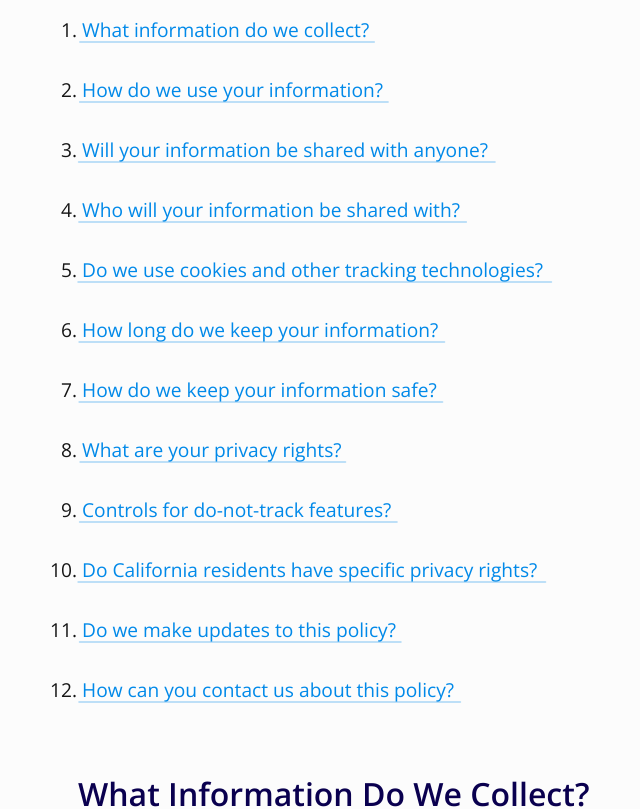
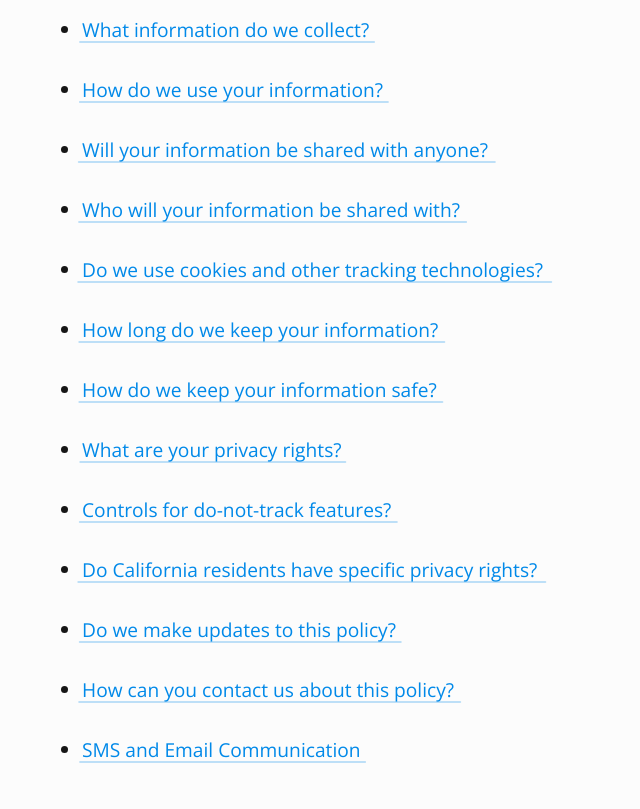
Before and after one commit to fastlinesafetytraining/accoric, a Next.js app: page /privacy-policy in a window 1280 px wide. Shown: the part 860-1669 px from the top of the page, without its empty margins (130-770 px from the left). Built offline with nearby package versions, Linux system fonts and the light colour scheme; no server answers.

Commit message:
Updated Policy page as per management. Added scroll-margin-top offest amount.

```diff
--- a/app/(pages)/(policy)/privacy-policy/page.tsx
+++ b/app/(pages)/(policy)/privacy-policy/page.tsx
@@ -1,13 +1,69 @@
-import React from 'react';
-import type { Metadata } from 'next';
-import styles from '@styles/pages/policyPage.module.scss';
+import React from "react";
+import type { Metadata } from "next";
+import styles from "@styles/pages/policyPage.module.scss";
 
 export const metadata: Metadata = {
-	title: 'Privacy Policy | Policy | Accoric',
-	description: 'Read our Privacy Policy to understand how we collect, use, and protect your personal information.',
+	title: "Privacy Policy | Policy | Accoric",
+	description:
+		"Read our Privacy Policy to understand how we collect, use, and protect your personal information.",
 };
 
 export default function PrivacyPolicyPage() {
+	const tableOfContents = [
+		{
+			href: "#what-information-do-we-collect",
+			label: "What information do we collect?",
+		},
+		{
+			href: "#how-do-we-use-your-information",
+			label: "How do we use your information?",
+		},
+		{
+			href: "#will-your-information-be-shared-with-anyone",
+			label: "Will your information be shared with anyone?",
+		},
+		{
+			href: "#who-will-your-information-be-shared-with",
+			label: "Who will your information be shared with?",
+		},
+		{
+			href: "#do-we-use-cookies-and-other-tracking-technologies",
+			label: "Do we use cookies and other tracking technologies?",
+		},
+		{
+			href: "#how-long-do-we-keep-your-information",
+			label: "How long do we keep your information?",
+		},
+		{
+			href: "#how-do-we-keep-your-information-safe",
+			label: "How do we keep your information safe?",
+		},
+		{
+			href: "#what-are-your-privacy-rights",
+			label: "What are your privacy rights?",
+		},
+		{
+			href: "#controls-for-do-not-track-features",
+			label: "Controls for do-not-track features?",
+		},
+		{
+			href: "#do-california-residents-have-specific-privacy-rights",
+			label: "Do California residents have specific privacy rights?",
+		},
+		{
+			href: "#do-we-make-updates-to-this-policy",
+			label: "Do we make updates to this policy?",
+		},
+		{
+			href: "#how-can-you-contact-us-about-this-policy",
+			label: "How can you contact us about this policy?",
+		},
+		{
+			href: "#sms-and-email-communication",
+			label: "SMS and Email Communication",
+		},
+	];
+
 	return (
 		<div className={styles.policyPage}>
 			<div className={styles.policyHeader}>
@@ -16,7 +72,7 @@ export default function PrivacyPolicyPage() {
 			</div>
 
 			<div className={styles.policyContent}>
-				<div aria-label="Privacy Policy Introduction">
+				<div aria-label='Privacy Policy Introduction'>
 					<p>
 						Thank you for choosing to be part of our community at RORI
 						Technologies LLC, DBA Accoric, a New York Corporation (“Company”,
@@ -24,7 +80,7 @@ export default function PrivacyPolicyPage() {
 						information and your right to privacy. If you have any questions or
 						concerns about our policy, or practices with regards to your
 						personal information, please contact us at{" "}
-						<a href="mailto:info@accoric.com">info@accoric.com</a>
+						<a href='mailto:info@accoric.com'>info@accoric.com</a>
 					</p>
 
 					<p>
@@ -52,75 +108,20 @@ export default function PrivacyPolicyPage() {
 						sharing your personal information with us.
 					</p>
 				</div>
-				<div aria-label="Table Of Content" className="tableOfContents">
+				<div aria-label='Table Of Content' className='tableOfContents'>
 					<h2>Table of Contents</h2>
-					<ol>
-						<li>
-							<a href="#what-information-do-we-collect">
-								What information do we collect?
-							</a>
-						</li>
-						<li>
-							<a href="#how-do-we-use-your-information">
-								How do we use your information?
-							</a>
-						</li>
-						<li>
-							<a href="#will-your-information-be-shared-with-anyone">
-								Will your information be shared with anyone?
-							</a>
-						</li>
-						<li>
-							<a href="#who-will-your-information-be-shared-with">
-								Who will your information be shared with?
-							</a>
-						</li>
-						<li>
-							<a href="#do-we-use-cookies-and-other-tracking-technologies">
-								Do we use cookies and other tracking technologies?
-							</a>
-						</li>
-						<li>
-							<a href="#how-long-do-we-keep-your-information">
-								How long do we keep your information?
-							</a>
-						</li>
-						<li>
-							<a href="#how-do-we-keep-your-information-safe">
-								How do we keep your information safe?
-							</a>
-						</li>
-						<li>
-							<a href="#what-are-your-privacy-rights">
-								What are your privacy rights?
-							</a>
-						</li>
-						<li>
-							<a href="#controls-for-do-not-track-features">
-								Controls for do-not-track features?
-							</a>
-						</li>
-						<li>
-							<a href="#do-california-residents-have-specific-privacy-rights">
-								Do California residents have specific privacy rights?
-							</a>
-						</li>
-						<li>
-							<a href="#do-we-make-updates-to-this-policy">
-								Do we make updates to this policy?
-							</a>
-						</li>
-						<li>
-							<a href="#how-can-you-contact-us-about-this-policy">
-								How can you contact us about this policy?
-							</a>
-						</li>
-					</ol>
+					<ul>
+						{tableOfContents.map((item) => (
+							<li key={item.href}>
+								<a href={item.href}>{item.label}</a>
+							</li>
+						))}
+					</ul>
 				</div>
 
 				<div
-					id="what-information-do-we-collect"
-					aria-label="What Information Do We Collect?"
+					id='what-information-do-we-collect'
+					aria-label='What Information Do We Collect?'
 					className={styles.policyContentSection}
 				>
 					<h2>What Information Do We Collect?</h2>
@@ -172,8 +173,8 @@ export default function PrivacyPolicyPage() {
 				</div>
 
 				<div
-					id="how-do-we-use-your-information"
-					aria-label="How do We Use Your Information?"
+					id='how-do-we-use-your-information'
+					aria-label='How do We Use Your Information?'
 					className={styles.policyContentSection}
 				>
 					<h2>How Do We Use Your Information?</h2>
@@ -212,9 +213,9 @@ export default function PrivacyPolicyPage() {
 						</li>
 						<li>
 							<span>
-								{' '}
+								{" "}
 								To send you marketing and promotional communications.
-							</span>{' '}
+							</span>{" "}
 							We and/or our third-party marketing partners may use the personal
 							information you send to us for our marketing purposes, if this is
 							in accordance with your marketing preferences. You can opt-out of
@@ -253,10 +254,42 @@ export default function PrivacyPolicyPage() {
 							Apps, products, services, marketing, and your experience.
 						</li>
 					</ol>
+					<p>
+						When you provide your mobile phone number or email address, you
+						consent to receive communications from us related to your use of the
+						Accoric Personal DashCard platform. These communications may include:
+					</p>
+					<ul>
+						<li>
+							<span>One-time passcode (OTP) for account login or verification</span>
+						</li>
+						<li>
+							<span>Reminders about upcoming certification expirations</span>
+						</li>
+						<li>
+							<span>Important account or feature updates</span>
+						</li>
+					</ul>
+					<p>
+						You may manage your preferences or opt out of non-essential reminders
+						through the notification settings within the app. Please note that
+						some essential service communications (such as authentication codes)
+						may still be sent even if you opt out of marketing or reminder
+						messages.
+					</p>
+					<p>
+						Users can control their notification preferences, including SMS and
+						email reminders, by adjusting settings within the Personal DashCard
+						app.
+					</p>
+					<p>
+						Standard messaging and data rates may apply depending on your mobile
+						carrier.
+					</p>
 				</div>
 				<div
-					id="will-your-information-be-shared-with-anyone"
-					aria-label="Will Your Information Be Shared With Anyone?"
+					id='will-your-information-be-shared-with-anyone'
+					aria-label='Will Your Information Be Shared With Anyone?'
 					className={styles.policyContentSection}
 				>
 					<h2>Will Your Information Be Shared With Anyone?</h2>
@@ -312,9 +345,10 @@ export default function PrivacyPolicyPage() {
 					<ol>
 						<li>
 							<span>
-								{' '}
-								Vendors, Consultants, and Other Third-Party Service Providers.{' '}
-							</span>{' '}
+								{" "}
+								Vendors, Consultants, and Other Third-Party Service
+								Providers.{" "}
+							</span>{" "}
 							We may share your data with third-party vendors, service
 							providers, contractors or agents who perform services for us or on
 							our behalf and require access to such information to do that work.
@@ -344,8 +378,8 @@ export default function PrivacyPolicyPage() {
 				</div>
 
 				<div
-					id="who-will-your-information-be-shared-with"
-					aria-label="Who Will Your Information Be Shared With?"
+					id='who-will-your-information-be-shared-with'
+					aria-label='Who Will Your Information Be Shared With?'
 					className={styles.policyContentSection}
 				>
 					<h2>Who Will Your Information Be Shared With?</h2>
@@ -417,8 +451,8 @@ export default function PrivacyPolicyPage() {
 				</div>
 
 				<div
-					id="do-we-use-cookies-and-other-tracking-technologies"
-					aria-label="Do We Use Cookies and Other Tracking Technologies?"
+					id='do-we-use-cookies-and-other-tracking-technologies'
+					aria-label='Do We Use Cookies and Other Tracking Technologies?'
 					className={styles.policyContentSection}
 				>
 					<h2>Do We Use Cookies and Other Tracking Technologies?</h2>
@@ -438,8 +472,8 @@ export default function PrivacyPolicyPage() {
 				</div>
 
 				<div
-					id="how-long-do-we-keep-your-information"
-					aria-label="How Long Do We Keep Your Information?"
+					id='how-long-do-we-keep-your-information'
+					aria-label='How Long Do We Keep Your Information?'
 					className={styles.policyContentSection}
 				>
 					<h2>How Long Do We Keep Your Information?</h2>
@@ -472,8 +506,8 @@ export default function PrivacyPolicyPage() {
 				</div>
 
 				<div
-					id="how-do-we-keep-your-information-safe"
-					aria-label="How Do We Keep Your Information Safe?"
+					id='how-do-we-keep-your-information-safe'
+					aria-label='How Do We Keep Your Information Safe?'
 					className={styles.policyContentSection}
 				>
 					<h2>How Do We Keep Your Information Safe?</h2>
@@ -502,8 +536,8 @@ export default function PrivacyPolicyPage() {
 				</div>
 
 				<div
-					id="what-are-your-privacy-rights"
-					aria-label="What Are Your Privacy Rights?"
+					id='what-are-your-privacy-rights'
+					aria-label='What Are Your Privacy Rights?'
 					className={styles.policyContentSection}
 				>
 					<h2>What Are Your Privacy Rights?</h2>
@@ -565,9 +599,9 @@ export default function PrivacyPolicyPage() {
 						or Apps. To opt-out of interest-based advertising by advertisers on
 						our Sites or Apps visit{" "}
 						<a
-							href="https://www.aboutads.info/choices/"
-							aria-label="About Ads opt-out tool"
-							title="AboutAds Opt-out tool"
+							href='https://www.aboutads.info/choices/'
+							aria-label='About Ads opt-out tool'
+							title='AboutAds Opt-out tool'
 						>
 							AboutAd&apos;s Opt-out tool.
 						</a>
@@ -586,8 +620,8 @@ export default function PrivacyPolicyPage() {
 				</div>
 
 				<div
-					id="controls-for-do-not-track-features"
-					aria-label="Controls For Do-Not-Track Features"
+					id='controls-for-do-not-track-features'
+					aria-label='Controls For Do-Not-Track Features'
 					className={styles.policyContentSection}
 				>
 					<h2>Controls For Do-Not-Track Features</h2>
@@ -608,12 +642,12 @@ export default function PrivacyPolicyPage() {
 				</div>
 
 				<div
-					id="do-california-residents-have-specific-privacy-rights"
-					aria-label="Do California Residents Have Specific Privacy Rights?"
+					id='do-california-residents-have-specific-privacy-rights'
+					aria-label='Do California Residents Have Specific Privacy Rights?'
 					className={styles.policyContentSection}
 				>
 					<h2>Do California Residents Have Specific Privacy Rights?</h2>
-					<div className="Content_Body">
+					<div className='Content_Body'>
 						<div className={styles.quickAnswerContainer}>
 							<i>
 								<span>In Short:</span> Yes, if you are a resident of California,
@@ -622,10 +656,10 @@ export default function PrivacyPolicyPage() {
 							</i>
 						</div>
 						<p>
-							<a href="https://leginfo.legislature.ca.gov/faces/codes_displaySection.xhtml?sectionNum=1798.83.&lawCode=CIV">
+							<a href='https://leginfo.legislature.ca.gov/faces/codes_displaySection.xhtml?sectionNum=1798.83.&lawCode=CIV'>
 								<i>California Civil Code Section 1798.83,</i>
-							</a>
-							{" "}also known as the “Shine the Light” law, permits our users who are
+							</a>{" "}
+							also known as the “Shine the Light” law, permits our users who are
 							California residents to request and obtain from us, once a year,
 							and free of charge, information about categories of personal
 							information (if any) we disclosed to third-parties for direct
@@ -650,21 +684,61 @@ export default function PrivacyPolicyPage() {
 						</p>
 					</div>
 				</div>
+				<div
+					id='sms-and-email-communication'
+					className={styles.policyContentSection}
+				>
+					<h2>SMS and Email Communication</h2>
+					<p>
+						By using the Accoric Personal DashCard platform, you agree that we
+						may send you SMS (text) messages and emails related to your account
+						activity. These communications may include:
+					</p>
+					<ul>
+						<li>
+							<span>One-time passcode (OTP) for login and authentication</span>
+						</li>
+						<li>
+							<span>Notifications regarding certification expiration dates and
+							renewals</span>
+						</li>
+						<li>
+							<span>Service-related updates or feature alerts</span>
+						</li>
+					</ul>
+					<p>
+						You may manage your preferences for non-essential notifications
+						(such as reminders) within the app settings. Some messages—such as
+						account verification codes—are considered essential and cannot be
+						opted out of while maintaining an active account.
+					</p>
+					<p>
+						Standard messaging and data rates may apply. You are responsible for
+						any charges imposed by your carrier for receiving these
+						communications.
+					</p>
+
+					<p>
+						You agree to provide accurate contact information and to update it
+						as necessary to ensure uninterrupted delivery of services tied to
+						your account.
+					</p>
+				</div>
 
 				<div
-					id="do-we-make-updates-to-this-policy"
-					aria-label="Do We Make Updates To This Policy?"
+					id='do-we-make-updates-to-this-policy'
+					aria-label='Do We Make Updates To This Policy?'
 					className={styles.policyContentSection}
 				>
 					<h2>Do We Make Updates To This Policy?</h2>
-					<div className="Content_Body">
+					<div className='Content_Body'>
 						<div className={styles.quickAnswerContainer}>
 							<i>
 								<span>In Short:</span> Yes, we will update this policy as
 								necessary to stay compliant with relevant laws.
 							</i>
 						</div>
-						<div className="Content_Paragraphs">
+						<div className='Content_Paragraphs'>
 							<p>
 								We may update this Privacy Policy from time to time. The updates
 								version will be indicated by an updated “Revised” date and the
@@ -681,17 +755,17 @@ export default function PrivacyPolicyPage() {
 
 				<div
 					className={styles.policyContentSection}
-					id="how-can-you-contact-us-about-this-policy"
-					aria-label="How Can You Contact Us About This Policy?"
+					id='how-can-you-contact-us-about-this-policy'
+					aria-label='How Can You Contact Us About This Policy?'
 				>
 					<h2>How Can You Contact Us About This Policy?</h2>
 
 					<div>
 						<span>
 							If you have questions or comments about this Privacy Policy, you
-							may contact Nick Ercolano, by email at{' '}
-							<a href="mailto:info@accoric.com">info@accoric.com</a>, by phone
-							at <a href="tel:516-200-4720">516-200-4720</a> , or by post to:
+							may contact Nick Ercolano, by email at{" "}
+							<a href='mailto:info@accoric.com'>info@accoric.com</a>, by phone
+							at <a href='tel:516-200-4720'>516-200-4720</a> , or by post to:
 						</span>
 						<div>
 							<p>
--- a/styles/pages/policyPage.module.scss
+++ b/styles/pages/policyPage.module.scss
@@ -90,6 +90,7 @@
 	.policyContentSection {
 		padding: 1rem;
 		margin: 1rem 0;
+		scroll-margin-top: 100px;
 	}
 
 	@media (max-width: 1000px) {
```
